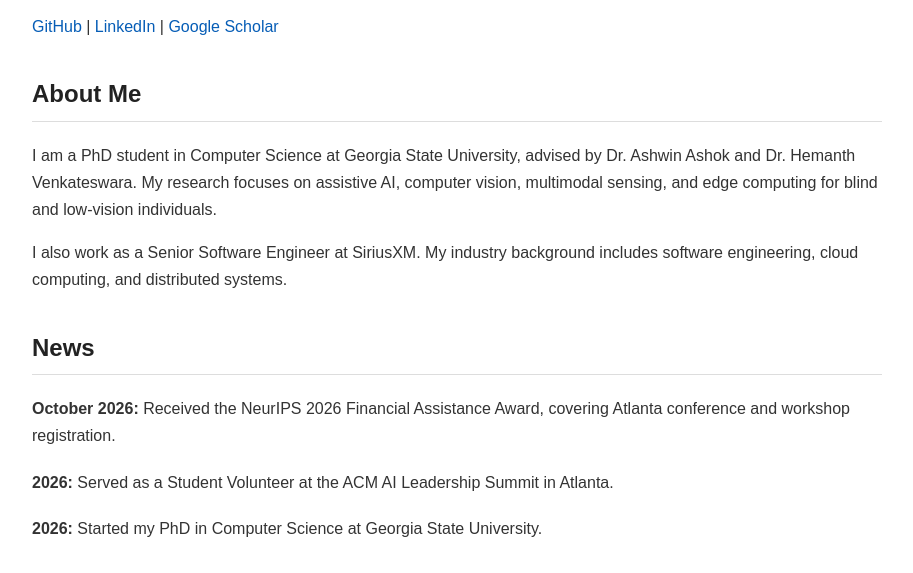
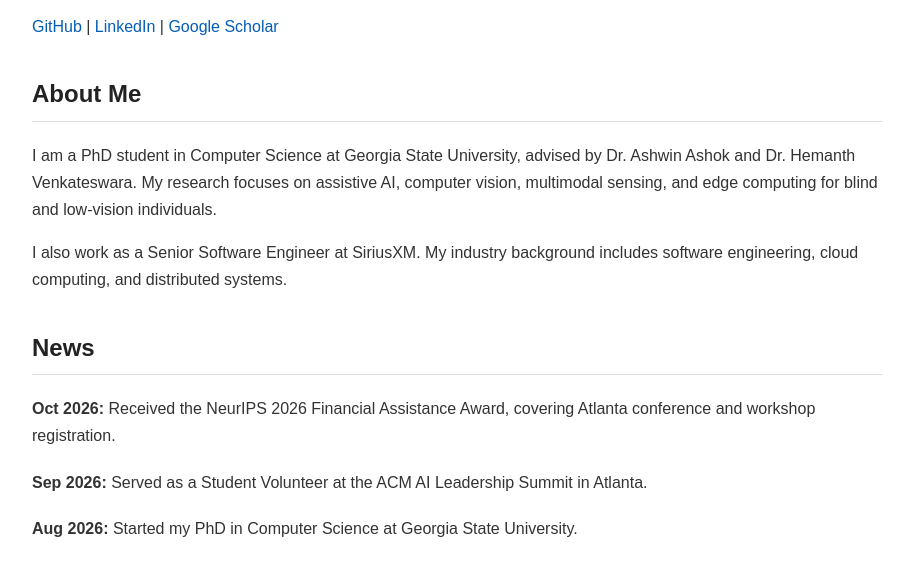
Before and after one commit to nagashayan/nagashayan.github.io, a plain HTML site: page index.html in a window 1280 px wide. Shown: the part 164-737 px from the top of the page, without its empty margins (183-1096 px from the left). Drawn offline with Linux system fonts and the light colour scheme.

Commit message:
Update news entries with correct months

```diff
--- a/index.html
+++ b/index.html
@@ -33,9 +33,9 @@
     </section>
 
     <section aria-labelledby="news"><h2 id="news">News</h2>
-      <div class="entry"><strong>October 2026:</strong> Received the NeurIPS 2026 Financial Assistance Award, covering Atlanta conference and workshop registration.</div>
-      <div class="entry"><strong>2026:</strong> Served as a Student Volunteer at the ACM AI Leadership Summit in Atlanta.</div>
-      <div class="entry"><strong>2026:</strong> Started my PhD in Computer Science at Georgia State University.</div>
+      <div class="entry"><strong>Oct 2026:</strong> Received the NeurIPS 2026 Financial Assistance Award, covering Atlanta conference and workshop registration.</div>
+      <div class="entry"><strong>Sep 2026:</strong> Served as a Student Volunteer at the ACM AI Leadership Summit in Atlanta.</div>
+      <div class="entry"><strong>Aug 2026:</strong> Started my PhD in Computer Science at Georgia State University.</div>
     </section>
 
     <section aria-labelledby="interests"><h2 id="interests">Research Interests</h2>
```
